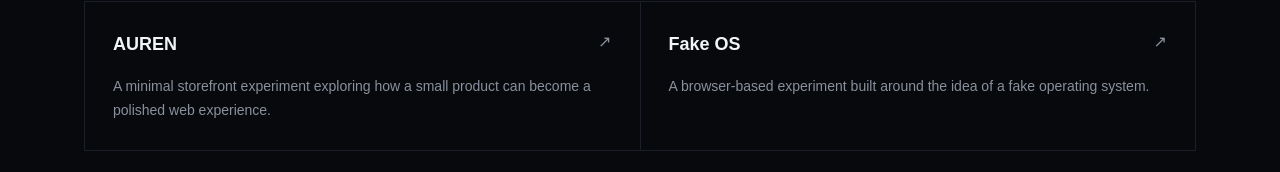
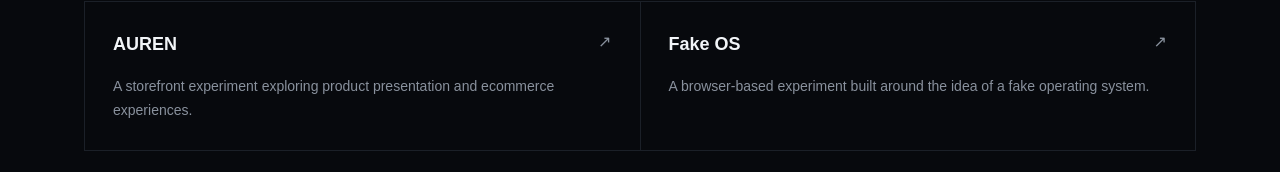
Before and after one commit to JJTGG/JAYJAYTGG, a Next.js app: page / in a window 1280 px wide. Shown: the part 1653-1825 px from the top of the page. Built offline with nearby package versions, Linux system fonts and the light colour scheme.

Commit message:
refactor: centralize project metadata

```diff
--- a/app/page.tsx
+++ b/app/page.tsx
@@ -1,34 +1,12 @@
-const currentWork = [
-  {
-    name: "AI Arena",
-    description:
-      "A workspace for running and comparing different AI models.",
-    href: "https://ai-arena-red.vercel.app/",
-    github: "https://github.com/JJTGG/ai-arena"
-  },
-  {
-    name: "Trading Tools",
-    description:
-      "Tools for trading decisions, risk, market data, and analysis.",
-    href: "https://trading-tools-xi.vercel.app/",
-    github: "https://github.com/JJTGG/trading-tools"
-  }
-];
+import { projects } from "../lib/projects";
 
-const experiments = [
-  {
-    name: "AUREN",
-    description:
-      "A minimal storefront experiment exploring how a small product can become a polished web experience.",
-    href: "https://auren-store-delta.vercel.app/"
-  },
-  {
-    name: "Fake OS",
-    description:
-      "A browser-based experiment built around the idea of a fake operating system.",
-    href: "https://jjtgg.github.io/fake-os/"
-  }
-];
+const currentWork = projects.filter(
+  (project) => project.category === "work" && project.name !== "ClutchTopUp"
+);
+
+const experiments = projects.filter(
+  (project) => project.category === "experiment"
+);
 
 export default function Home() {
   return (
@@ -78,7 +56,7 @@ export default function Home() {
                   <h3 className="text-lg font-semibold">{project.name}</h3>
 
                   <a
-                    href={project.href}
+                    href={project.live}
                     target="_blank"
                     rel="noreferrer"
                     className="text-sm text-[var(--muted)] transition-colors hover:text-[var(--foreground)]"
@@ -88,11 +66,11 @@ export default function Home() {
                 </div>
 
                 <p className="mt-4 text-sm leading-6 text-[var(--muted)]">
-                  {project.description}
+                  {project.shortDescription}
                 </p>
 
                 <a
-                  href={project.github}
+                  href={project.source}
                   target="_blank"
                   rel="noreferrer"
                   className="mt-6 inline-block text-xs text-[var(--muted)] transition-colors hover:text-[var(--foreground)]"
@@ -167,7 +145,7 @@ export default function Home() {
             {experiments.map((experiment) => (
               <a
                 key={experiment.name}
-                href={experiment.href}
+                href={experiment.live}
                 target="_blank"
                 rel="noreferrer"
                 className="group bg-[var(--background)] p-6 transition-colors hover:bg-[#0b0f15] sm:p-7"
@@ -181,7 +159,7 @@ export default function Home() {
                 </div>
 
                 <p className="mt-4 text-sm leading-6 text-[var(--muted)]">
-                  {experiment.description}
+                  {experiment.shortDescription}
                 </p>
               </a>
             ))}
```
